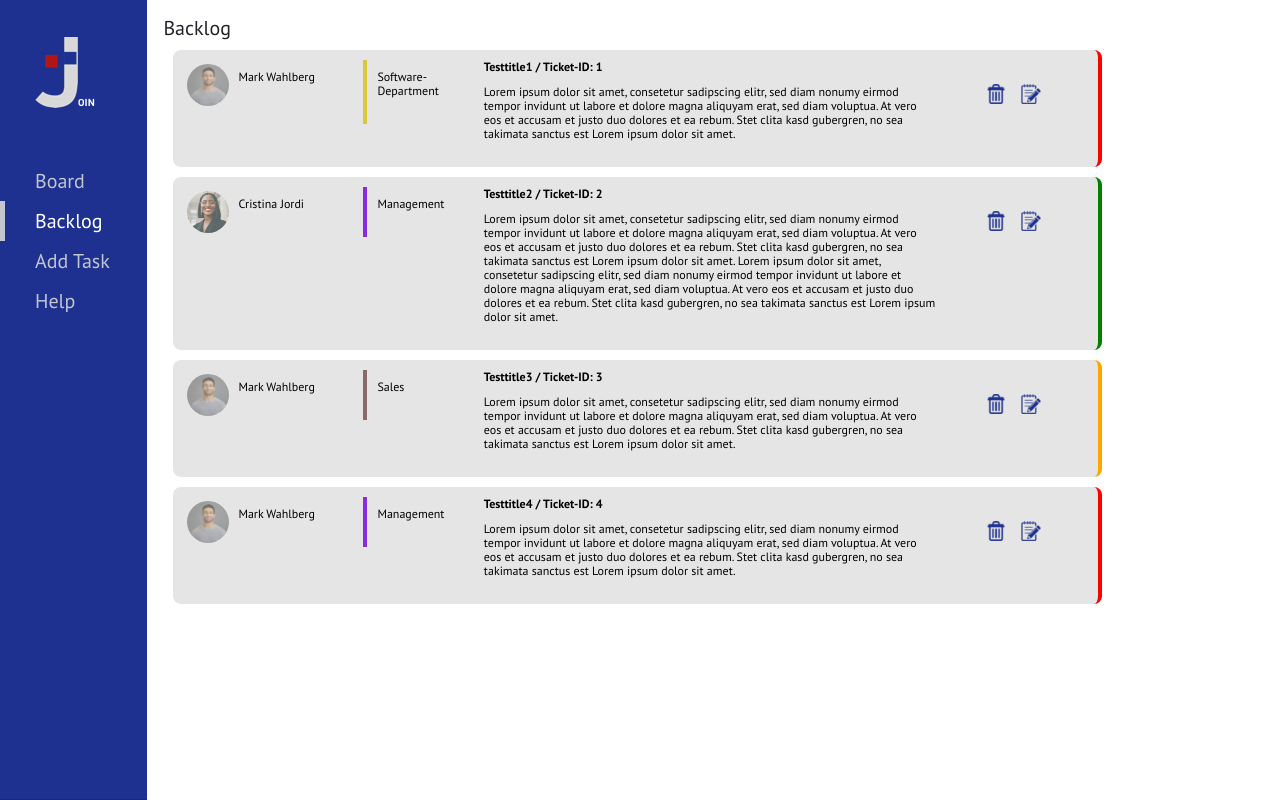
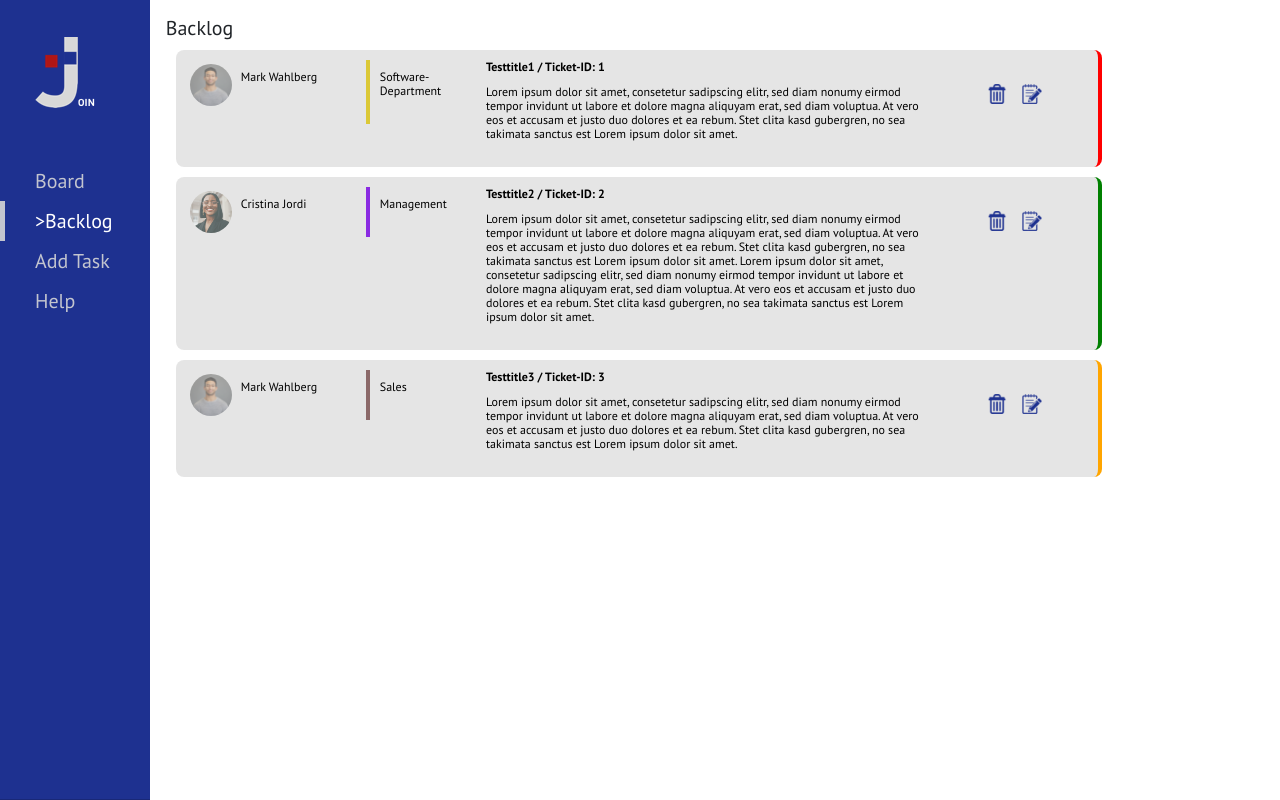
Before and after one commit to RaphaelKono/join, a website: page html/backlog.html in a window 1280 px wide. Drawn offline with nearby package versions, Linux system fonts and the light colour scheme.

Commit message:
cristina die sechste

```diff
--- a/html/header.html
+++ b/html/header.html
@@ -4,7 +4,7 @@
     <a class="navbar-brand mt-5 brd-left-inactive" href="../html/board.html">Board</a>
 
 
-    <a class="navbar-brand brd-left-active" href="../html/backlog.html">Backlog</a>
+    <a class="navbar-brand brd-left-active" href="../html/backlog.html">>Backlog</a>
 
 
     <a class="navbar-brand brd-left-inactive" href="../html/addTask.html">Add Task</a>
--- a/js/backlog.js
+++ b/js/backlog.js
@@ -40,20 +40,6 @@ let tasksBacklog = [{
     'id': 3,
     'urgency': 'medium',
     'category': 'Sales',
-    'dueDate': '20. Oktober 2022',
-    'currentDate': '29. August 2022',
-    'description': 'Lorem ipsum dolor sit amet, consetetur sadipscing elitr, sed diam nonumy eirmod tempor invidunt ut labore et dolore magna aliquyam erat, sed diam voluptua. At vero eos et accusam et justo duo dolores et ea rebum. Stet clita kasd gubergren, no sea takimata sanctus est Lorem ipsum dolor sit amet.',
-    'assignedTo': {
-        'name': 'Mark Wahlberg',
-        'src': '../img/user1.jpg'
-    },
-    'status': 'ToDo'
-},
-{
-    'title': 'Testtitle4',
-    'id': 4,
-    'urgency': 'high',
-    'category': 'Management',
     'dueDate': '20. Oktober 2022',
     'currentDate': '29. August 2022',
     'description': 'Lorem ipsum dolor sit amet, consetetur sadipscing elitr, sed diam nonumy eirmod tempor invidunt ut labore et dolore magna aliquyam erat, sed diam voluptua. At vero eos et accusam et justo duo dolores et ea rebum. Stet clita kasd gubergren, no sea takimata sanctus est Lorem ipsum dolor sit amet.',
```
